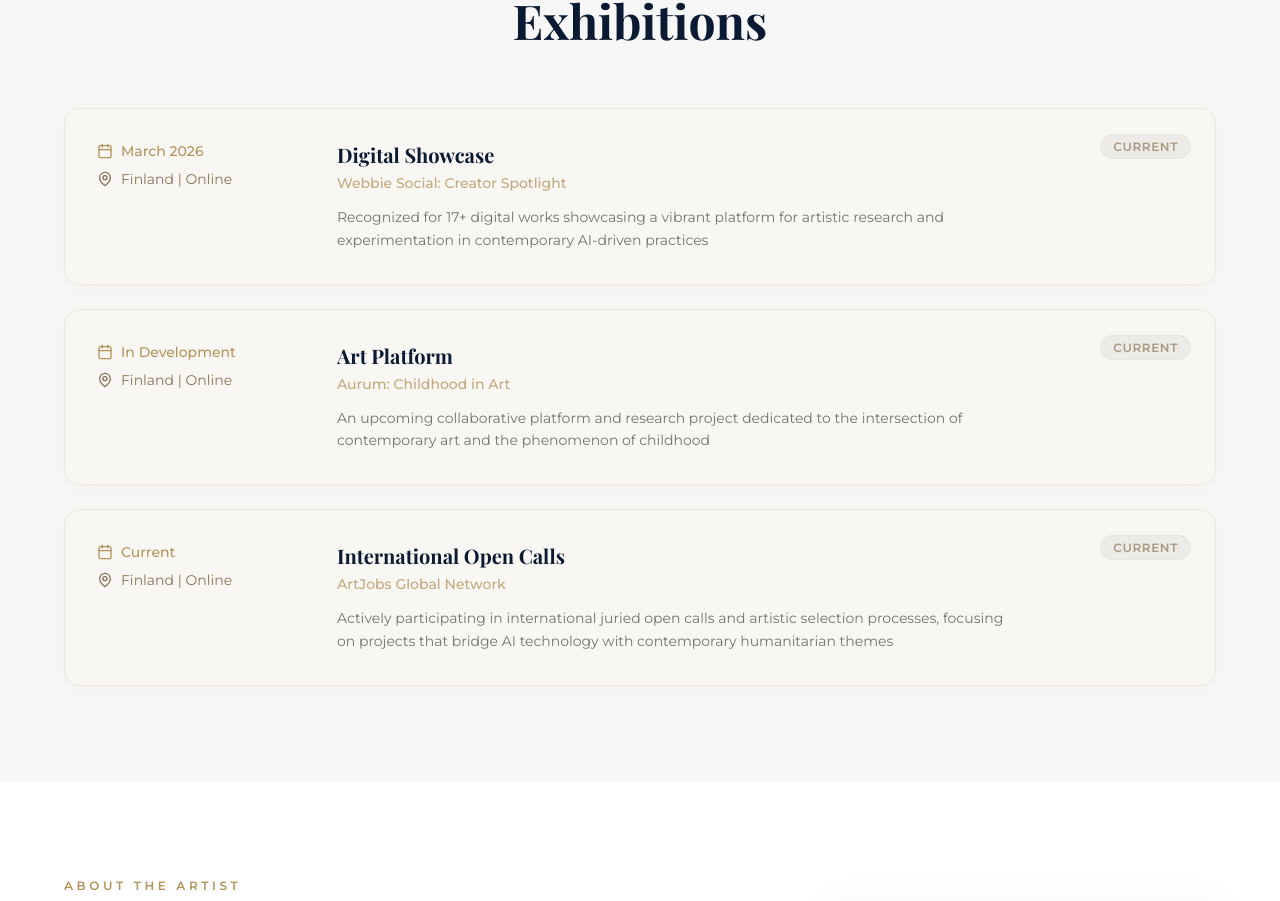
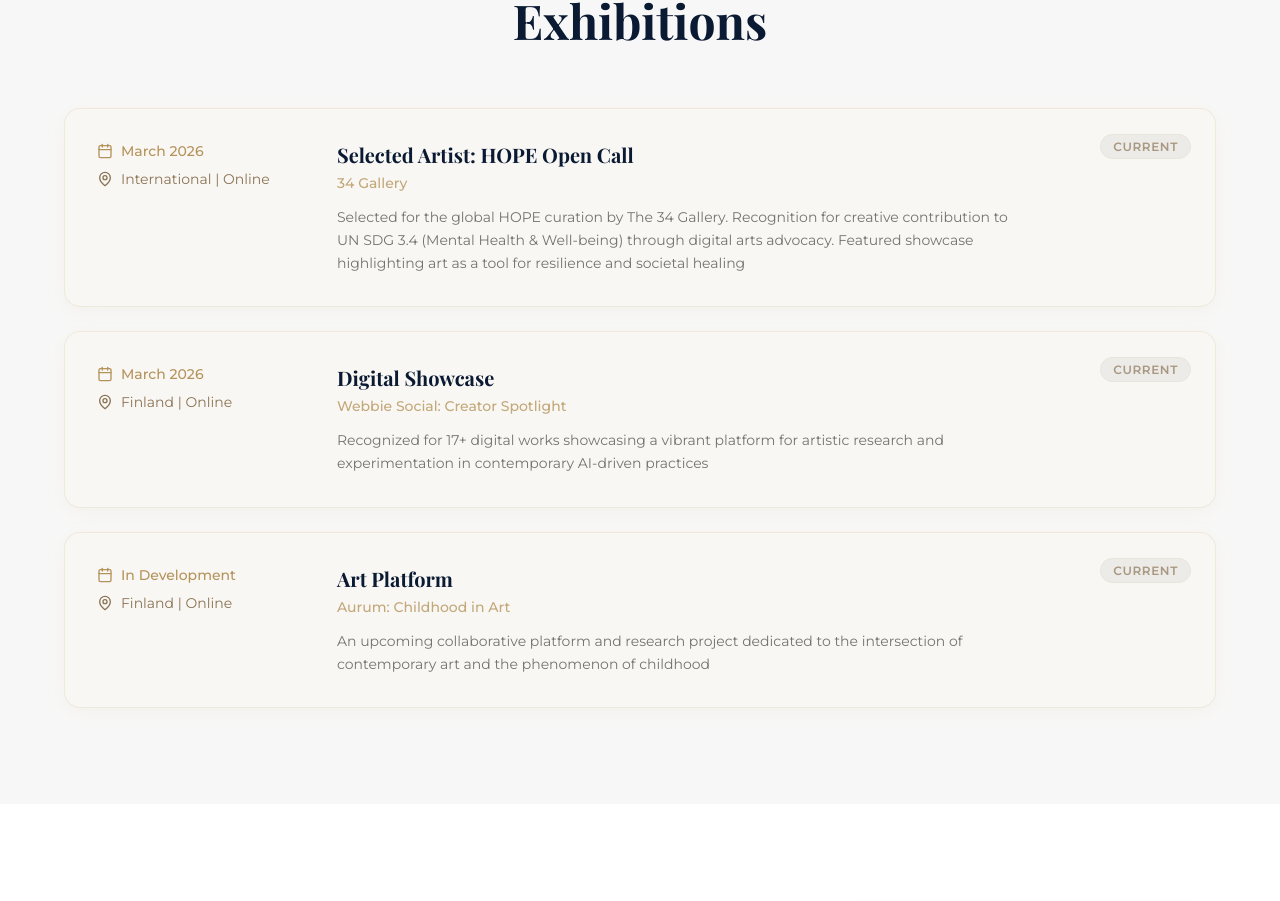
Before and after one commit to vitaliizeleninca-dot/kristina-portfolio, a React (Vite) app: page / in a window 1280 px wide. Shown: the part 2505-3406 px from the top of the page. Built offline with nearby package versions, Linux system fonts and the light colour scheme.

Commit message:
Update exhibitions data in ExhibitionsSection
Added new exhibition details for 'HOPE Open Call' and 'Digital Showcase'. Removed 'International Open Calls' entry.

```diff
--- a/src/components/landing/ExhibitionsSection.tsx
+++ b/src/components/landing/ExhibitionsSection.tsx
@@ -2,6 +2,16 @@
 import { Calendar, MapPin } from "lucide-react";
 
 const exhibitions = [
+  {
+    title: "Selected Artist: HOPE Open Call",
+    venue: "34 Gallery",
+    location: "International | Online",
+    date: "March 2026",
+    status: "current" as const,
+    link: "https://34gallery.org/open-calls",
+    description:
+      "Selected for the global HOPE curation by The 34 Gallery. Recognition for creative contribution to UN SDG 3.4 (Mental Health & Well-being) through digital arts advocacy. Featured showcase highlighting art as a tool for resilience and societal healing",
+  },
   {
     title: "Digital Showcase",
     venue: "Webbie Social: Creator Spotlight",
@@ -21,16 +31,6 @@
     link: "https://childhood-in-art-charity-pl-373.created.app",
     description:
       "An upcoming collaborative platform and research project dedicated to the intersection of contemporary art and the phenomenon of childhood",
-  },
-  {
-    title: "International Open Calls",
-    venue: "ArtJobs Global Network",
-    location: "Finland | Online",
-    date: "Current",
-    status: "current" as const,
-    link: "https://www.artjobs.com/",
-    description:
-      "Actively participating in international juried open calls and artistic selection processes, focusing on projects that bridge AI technology with contemporary humanitarian themes",
   },
 ];
 
```
